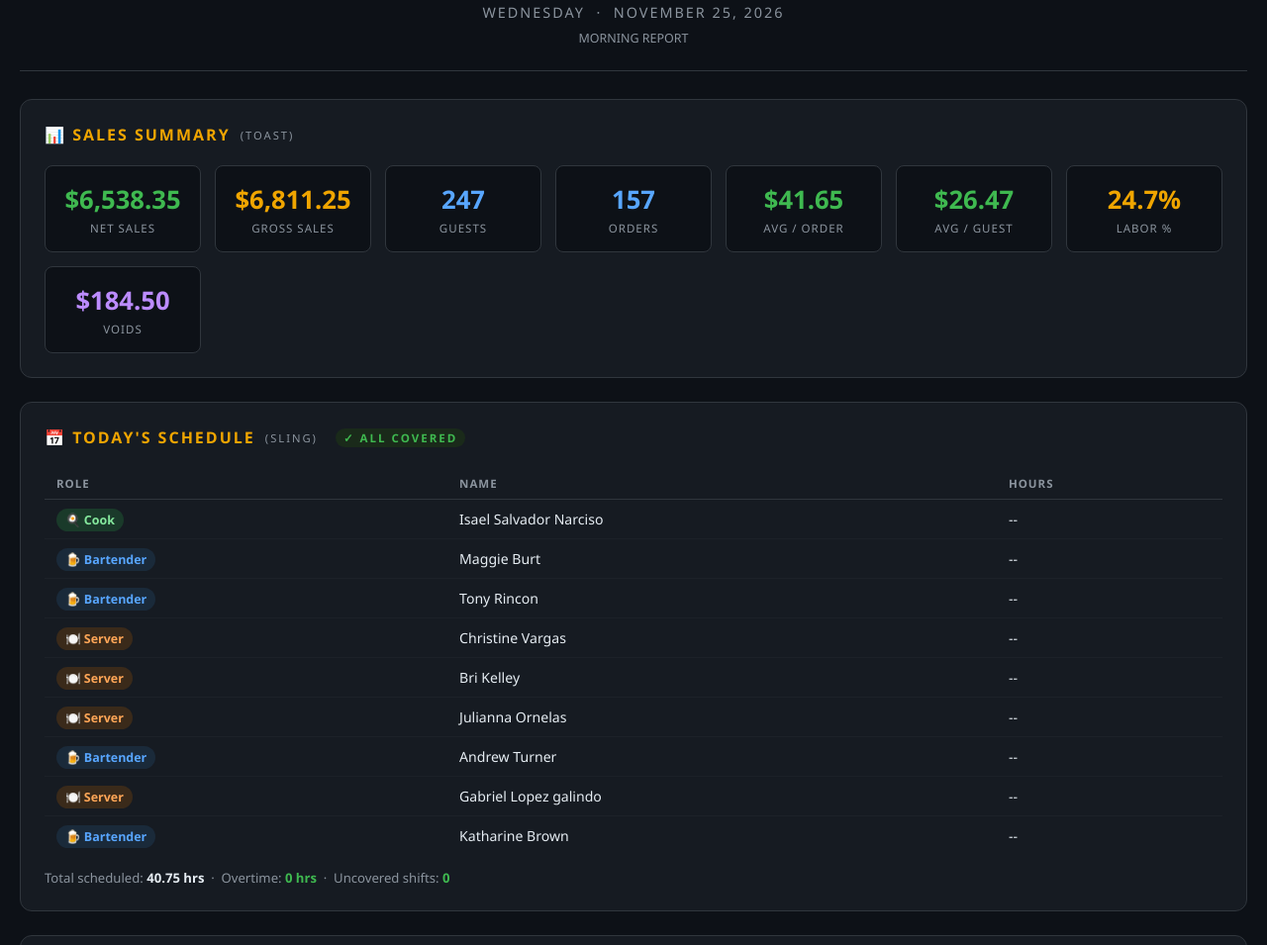
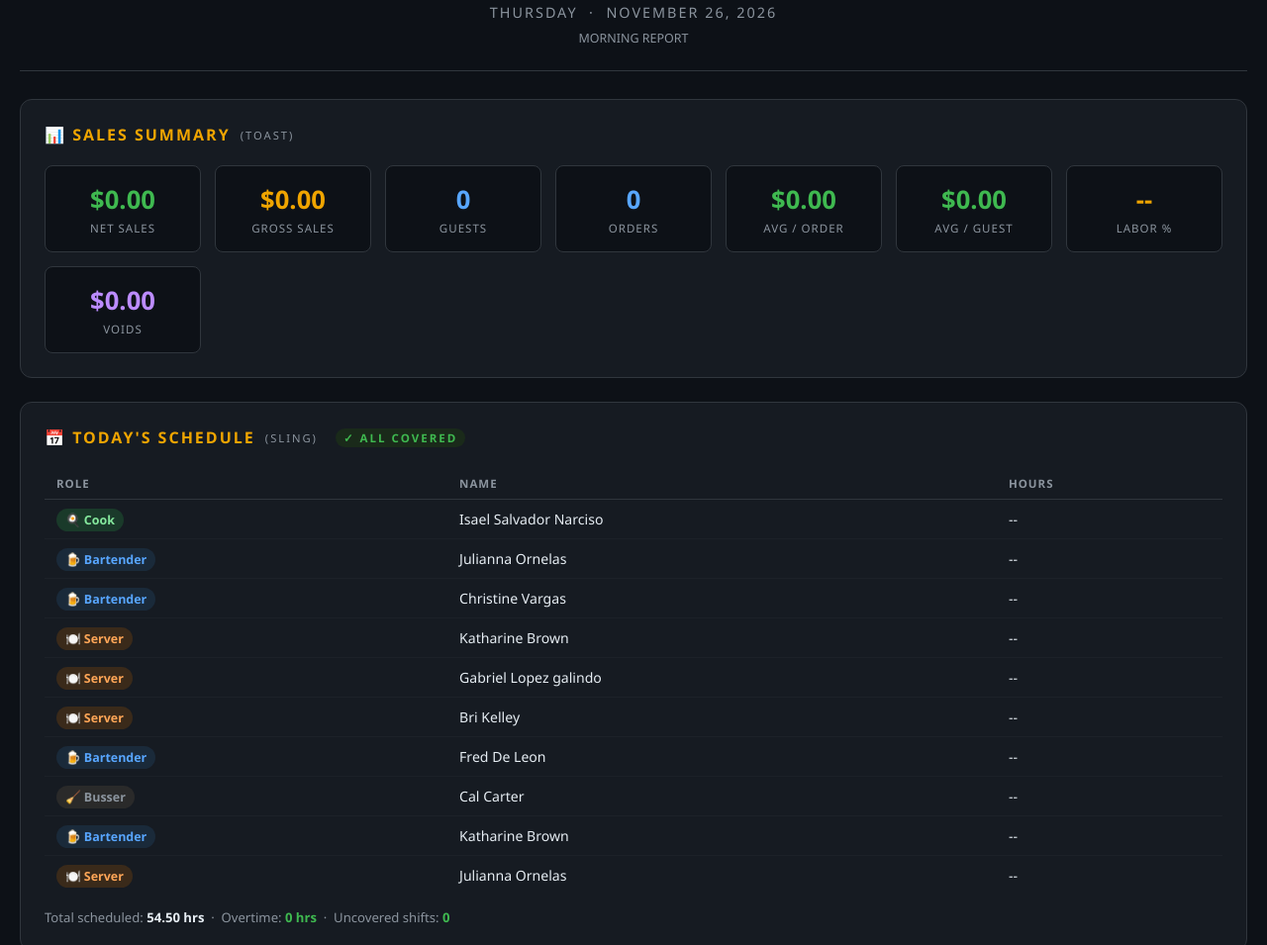
Before and after one commit to mojobrewhouse-cpu/brewhouse-hub, a plain HTML site: page Brewhouse_Morning_Report.html in a window 1280 px wide. Shown: the part 98-1053 px from the top of the page at 99% size. Drawn offline with Linux system fonts and the light colour scheme.

Commit message:
Auto-update Morning Report - November 27, 2026

```diff
--- a/Brewhouse_Morning_Report.html
+++ b/Brewhouse_Morning_Report.html
@@ -3,7 +3,7 @@
 <head>
 <meta charset="UTF-8">
 <meta name="viewport" content="width=device-width, initial-scale=1.0">
-<title>Brewhouse Morning Report — November 25, 2026</title>
+<title>Brewhouse Morning Report — November 26, 2026</title>
 <style>
   :root {
     --bg: #0d1117; --card: #161b22; --border: #30363d;
@@ -58,7 +58,7 @@
 <body>
 <div class="header">
   <h1>🍺 The Brewhouse</h1>
-  <div class="date">WEDNESDAY &nbsp;·&nbsp; NOVEMBER 25, 2026</div>
+  <div class="date">THURSDAY &nbsp;·&nbsp; NOVEMBER 26, 2026</div>
   <div style="color:var(--muted);font-size:0.78rem;margin-top:8px;">MORNING REPORT</div>
 </div>
 
@@ -67,35 +67,35 @@
   <div class="section-title">📊 Sales Summary <span style="font-size:0.7rem;color:var(--muted);font-weight:400">(Toast)</span></div>
   <div class="metrics">
     <div class="metric">
-      <div class="metric-value">$6,538.35</div>
+      <div class="metric-value">$0.00</div>
       <div class="metric-label">Net Sales</div>
     </div>
     <div class="metric amber">
-      <div class="metric-value">$6,811.25</div>
+      <div class="metric-value">$0.00</div>
       <div class="metric-label">Gross Sales</div>
     </div>
     <div class="metric blue">
-      <div class="metric-value">247</div>
+      <div class="metric-value">0</div>
       <div class="metric-label">Guests</div>
     </div>
     <div class="metric blue">
-      <div class="metric-value">157</div>
+      <div class="metric-value">0</div>
       <div class="metric-label">Orders</div>
     </div>
     <div class="metric">
-      <div class="metric-value">$41.65</div>
+      <div class="metric-value">$0.00</div>
       <div class="metric-label">Avg / Order</div>
     </div>
     <div class="metric">
-      <div class="metric-value">$26.47</div>
+      <div class="metric-value">$0.00</div>
       <div class="metric-label">Avg / Guest</div>
     </div>
     <div class="metric amber">
-      <div class="metric-value">24.7%</div>
+      <div class="metric-value">--</div>
       <div class="metric-label">Labor %</div>
     </div>
     <div class="metric purple">
-      <div class="metric-value">$184.50</div>
+      <div class="metric-value">$0.00</div>
       <div class="metric-label">Voids</div>
     </div>
   </div>
@@ -118,17 +118,22 @@
         </tr>
         <tr>
           <td><span class="role-badge bartender">🍺 Bartender</span></td>
-          <td>Maggie Burt</td>
+          <td>Julianna Ornelas</td>
           <td>--</td>
         </tr>
         <tr>
           <td><span class="role-badge bartender">🍺 Bartender</span></td>
-          <td>Tony Rincon</td>
+          <td>Christine Vargas</td>
           <td>--</td>
         </tr>
         <tr>
           <td><span class="role-badge server">🍽️ Server</span></td>
-          <td>Christine Vargas</td>
+          <td>Katharine Brown</td>
+          <td>--</td>
+        </tr>
+        <tr>
+          <td><span class="role-badge server">🍽️ Server</span></td>
+          <td>Gabriel Lopez galindo</td>
           <td>--</td>
         </tr>
         <tr>
@@ -137,28 +142,28 @@
           <td>--</td>
         </tr>
         <tr>
-          <td><span class="role-badge server">🍽️ Server</span></td>
-          <td>Julianna Ornelas</td>
+          <td><span class="role-badge bartender">🍺 Bartender</span></td>
+          <td>Fred De Leon</td>
           <td>--</td>
         </tr>
         <tr>
-          <td><span class="role-badge bartender">🍺 Bartender</span></td>
-          <td>Andrew Turner</td>
-          <td>--</td>
-        </tr>
-        <tr>
-          <td><span class="role-badge server">🍽️ Server</span></td>
-          <td>Gabriel Lopez galindo</td>
+          <td><span class="role-badge busser">🧹 Busser</span></td>
+          <td>Cal Carter</td>
           <td>--</td>
         </tr>
         <tr>
           <td><span class="role-badge bartender">🍺 Bartender</span></td>
           <td>Katharine Brown</td>
           <td>--</td>
+        </tr>
+        <tr>
+          <td><span class="role-badge server">🍽️ Server</span></td>
+          <td>Julianna Ornelas</td>
+          <td>--</td>
         </tr></tbody>
   </table>
   <div style="margin-top:14px;color:var(--muted);font-size:0.82rem;">
-    Total scheduled: <strong style="color:var(--text)">40.75 hrs</strong>
+    Total scheduled: <strong style="color:var(--text)">54.50 hrs</strong>
     &nbsp;·&nbsp; Overtime: <strong style="color:var(--green)">0 hrs</strong>
     &nbsp;·&nbsp; Uncovered shifts: <strong style="color:var(--green)">0</strong>
   </div>
@@ -233,7 +238,7 @@
 </div>
 
 <div class="footer">
-  Generated automatically · November 26, 2026 at 10:51 PM UTC · The Brewhouse Morning Report
+  Generated automatically · November 27, 2026 at 10:31 PM UTC · The Brewhouse Morning Report
 </div>
 </body>
 </html>
```
